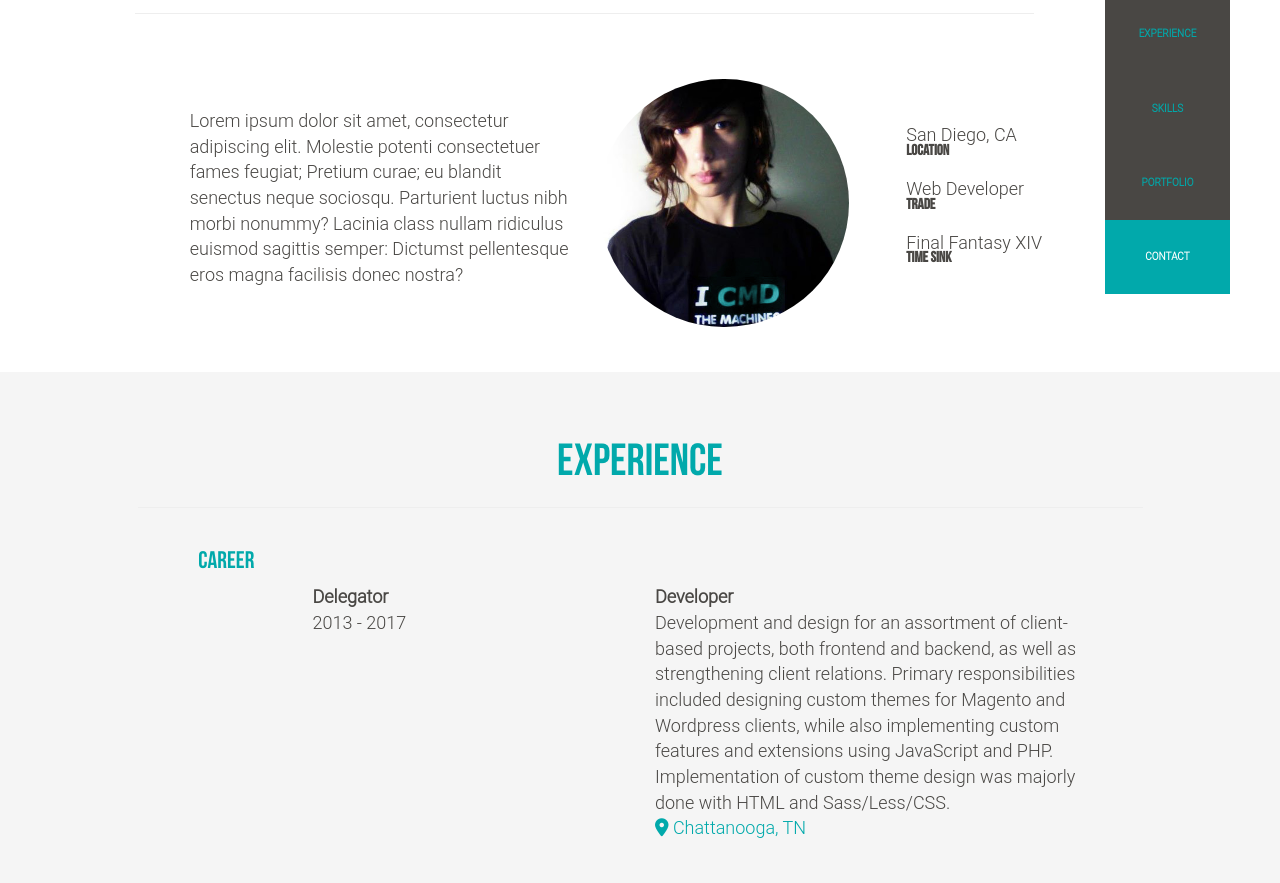
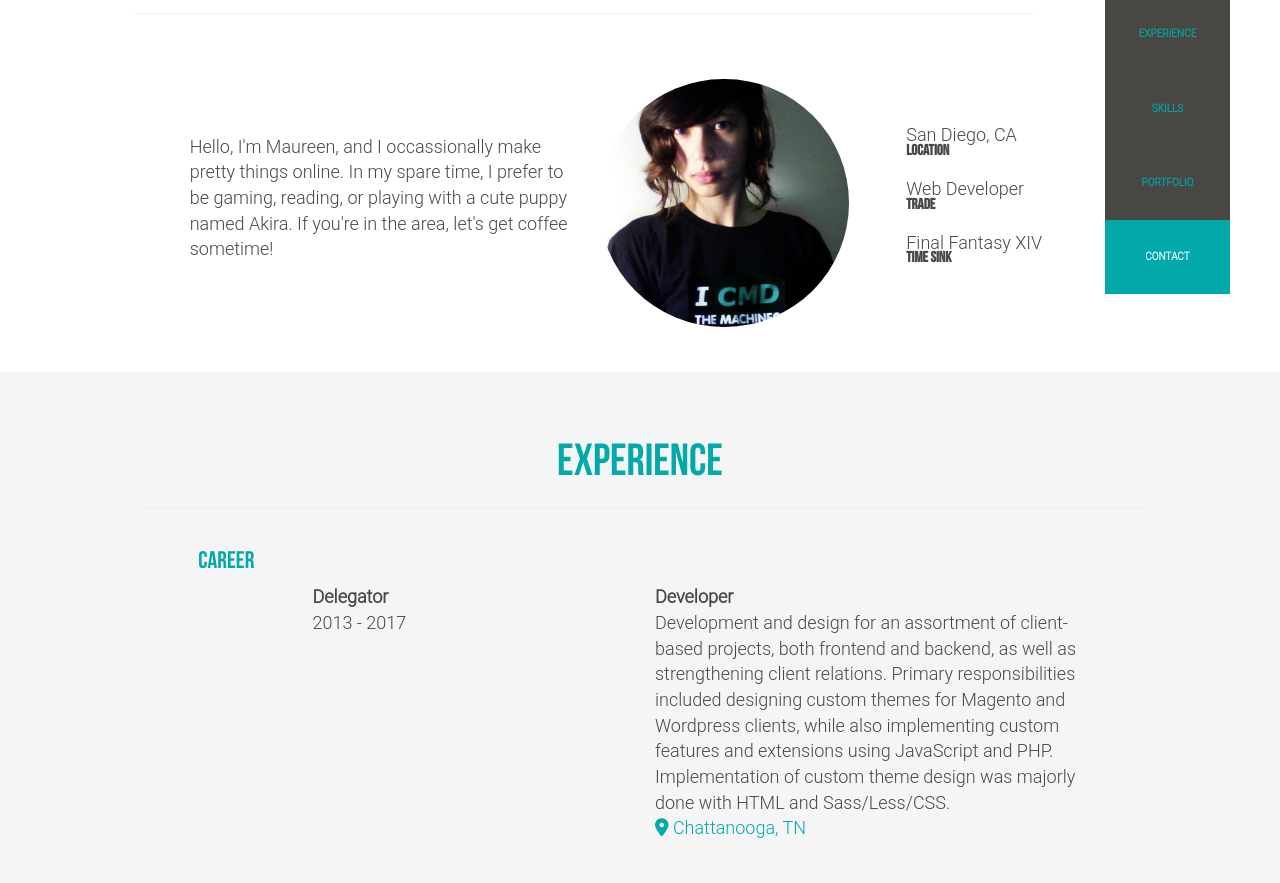
Before and after one commit to Maubas/maubas.github.io, a website: page index.html in a window 1280 px wide. Shown: the part 877-1760 px from the top of the page. Drawn offline with nearby package versions, Linux system fonts and the light colour scheme.

Commit message:
Adds some sort of about text.

```diff
--- a/index.html
+++ b/index.html
@@ -67,7 +67,7 @@
               <div class="row vertical-align">
                 <div class="col-sm-4 col-xs-12 col-sm-offset-2">
                   <p>
-                    Lorem ipsum dolor sit amet, consectetur adipiscing elit. Molestie potenti consectetuer fames feugiat; Pretium curae; eu blandit senectus neque sociosqu. Parturient luctus nibh morbi nonummy? Lacinia class nullam ridiculus euismod sagittis semper: Dictumst pellentesque eros magna facilisis donec nostra?
+                    Hello, I'm Maureen, and I occassionally make pretty things online. In my spare time, I prefer to be gaming, reading, or playing with a cute puppy named Akira. If you're in the area, let's get coffee sometime!
                   </p>
                 </div>
 
```
